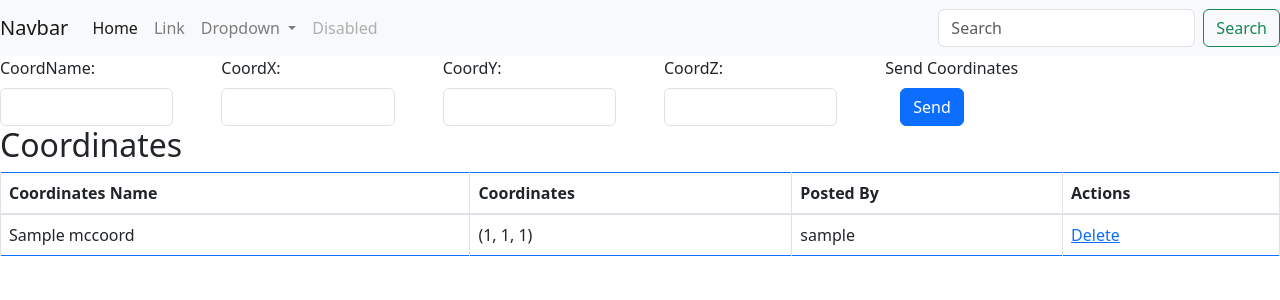
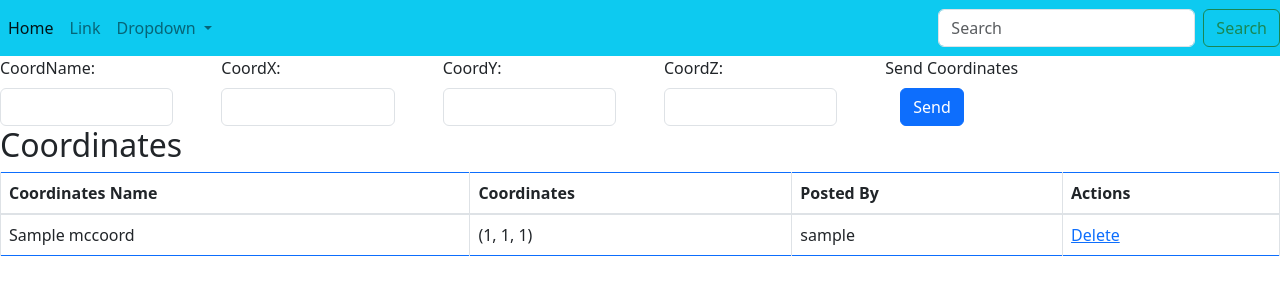
Before and after one commit to ZeuSydez/zehard, a Flask app: page /minecraft in a window 1280 px wide. Shown: the top 300 px of the page. Run offline with Flask 2, Linux system fonts and the light colour scheme; the visitor is signed in with stand-in values (Sample User, id 1); tables that the repository leaves empty hold one stand-in row (values such as "Sample post"); some libraries are stand-ins or nearby versions.

Commit message:
navbar fazlalıklar çıkarıldı

```diff
--- a/project/templates/_base.html
+++ b/project/templates/_base.html
@@ -13,13 +13,7 @@
 </head>
 
 <body>
-    <nav class="navbar navbar-expand-lg navbar-light bg-light">
-        <a class="navbar-brand" href="#">Navbar</a>
-        <button class="navbar-toggler" type="button" data-toggle="collapse" data-target="#navbarSupportedContent"
-            aria-controls="navbarSupportedContent" aria-expanded="false" aria-label="Toggle navigation">
-            <span class="navbar-toggler-icon"></span>
-        </button>
-
+    <nav class="navbar navbar-expand-lg navbar-light bg-info">
         <div class="collapse navbar-collapse" id="navbarSupportedContent">
             <ul class="navbar-nav mr-auto">
                 <li class="nav-item active">
@@ -39,9 +33,6 @@
                         <div class="dropdown-divider"></div>
                         <a class="dropdown-item" href="#">Something else here</a>
                     </div>
-                </li>
-                <li class="nav-item">
-                    <a class="nav-link disabled" href="#">Disabled</a>
                 </li>
             </ul>
             <form class="form-inline my-2 my-lg-0">
```
